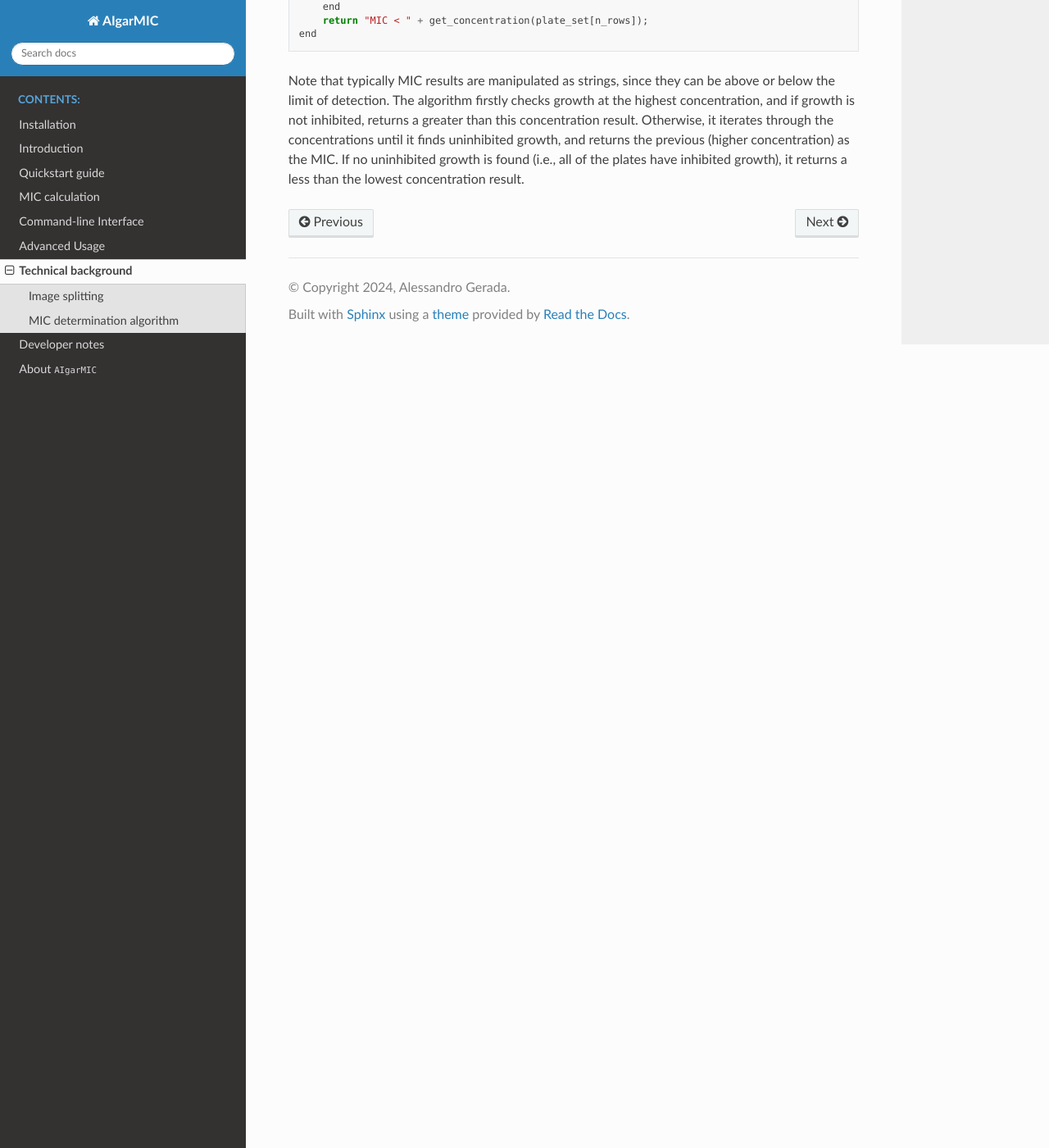
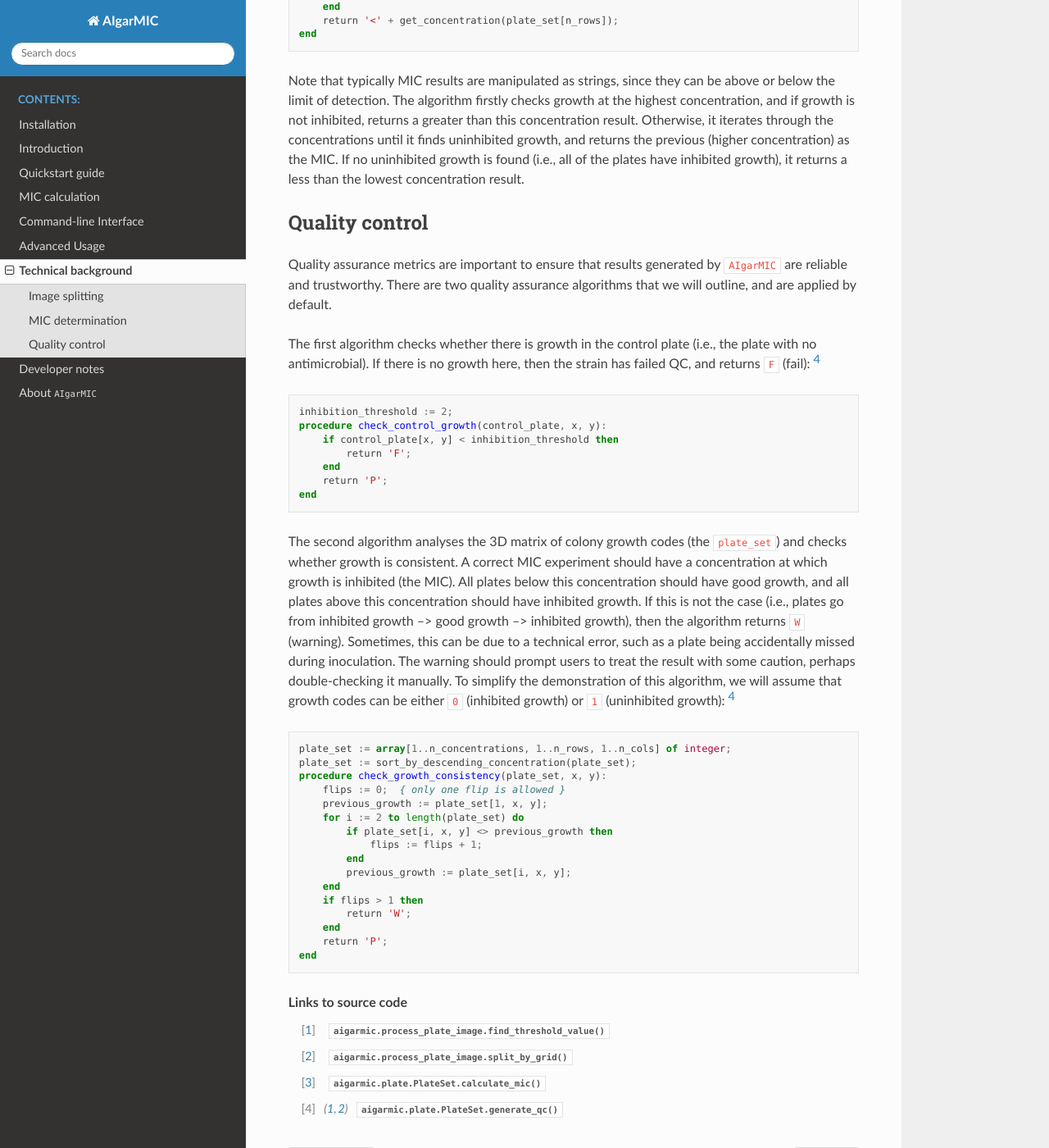
Before and after one commit to agerada/AIgarMIC, a Sphinx documentation site: the page built from docs/source/technical.rst, in a window 1280 px wide and 1400 px high, scrolled down 1906 px. Shown: the whole window at 82% size. Built offline with Sphinx 7.4.7 and the Read the Docs theme 2.0.0, drawn with Linux system fonts in a browser that asks for light colours; some of the changed text lies outside the part shown.

Commit message:
qc added to technical

```diff
--- a/docs/source/technical.rst
+++ b/docs/source/technical.rst
@@ -10,7 +10,9 @@ The first key step that must be performed reliably is the splitting of an agar p
 
 Secondly, in real-world use, we often encounter stray colonies that would disturb algorithms that anchor to colony growth. For these reasons, we found the use of a black grid on the agar plate as the most practical and reliable method to direct an image splitting algorithm. We applied the grid (using transparent paper) during the photography step, allowing us to adjust the grid to compensate for stray colonies. The grid also worked well in plates with high antimicrobial concentrations, where growth can be sparse.
 
-The algorithm first needs to map out the grid using `simple thresholding <https://docs.opencv.org/4.x/d7/d4d/tutorial_py_thresholding.html>`_. If the grid is added in software using a perfect black, this is easy, since a threshold value of ``0`` should work. If the grid is applied during photography, it may be an off black/grey color. To solve this issue, the algorithm searches for the lowest threshold value that returns the expected number of small images (split using `contours <https://docs.opencv.org/4.x/d4/d73/tutorial_py_contours_begin.html>`_::
+The algorithm first needs to map out the grid using `simple thresholding <https://docs.opencv.org/4.x/d7/d4d/tutorial_py_thresholding.html>`_. If the grid is added in software using a perfect black, this is easy, since a threshold value of ``0`` should work. If the grid is applied during photography, it may be an off black/grey color. To solve this issue, the algorithm searches for the lowest threshold value that returns the expected number of small images (split using `contours <https://docs.opencv.org/4.x/d4/d73/tutorial_py_contours_begin.html>`_: [#f1]_
+
+.. code-block:: Delphi
 
     procedure find_threshold(image, max_threshold, n_rows, n_cols);
     for i := 1 to max_threshold do
@@ -21,7 +23,9 @@ The algorithm first needs to map out the grid using `simple thresholding <https:
         end
     end
 
-Now that we have a threshold value that generates the expected number of contours, we can use the contours to split the image into small images. To make sure each image is in the correct position within the matrix that we generate, we iterate through the contours, sorted by their x-y co-ordinates::
+Now that we have a threshold value that generates the expected number of contours, we can use the contours to split the image into small images. To make sure each image is in the correct position within the matrix that we generate, we iterate through the contours, sorted by their x-y co-ordinates: [#f2]_
+
+.. code-block:: Delphi
 
     procedure split_by_grid(image, contours, n_rows, n_cols);
     image_matrix := array[1..n_rows, 1..n_cols] of image;
@@ -35,19 +39,21 @@ Now that we have a threshold value that generates the expected number of contour
 
 Finally, we end up with an matrix of images, each representing a single inoculation site.
 
-MIC determination algorithm
----------------------------
+MIC determination
+-----------------
 
 Assuming that we have an ``image_matrix`` for each agar plate in our experiment, we can combine these into a 3-dimensional matrix (in ``AIgarMIC`` this would correspond to a :class:`aigarmic.PlateSet` object). Assuming further that each ``image_matrix`` has been converted to a matrix of colony growth codes, the MIC determination algorithm can be applied.
 
-We will assume that colony growth codes are one of ``(0, 1, 2)``, and that the threshold for uninhibited growth is ``2`` (i.e., values under ``2`` will be counted as inhibited growth). To calculate the MIC at position ``x, y``, we will search for the concentration at which growth starts to be inhibited. To do this, we will iterate in reverse until we find a concentration where growth is inhibited::
+We will assume that colony growth codes are one of ``(0, 1, 2)``, and that the threshold for uninhibited growth is ``2`` (i.e., values under ``2`` will be counted as inhibited growth). To calculate the MIC at position ``x, y``, we will search for the concentration at which growth starts to be inhibited. To do this, we will iterate in reverse until we find a concentration where growth is inhibited: [#f3]_
+
+.. code-block:: Delphi
 
     plate_set := array[1..n_concentrations, 1..n_rows, 1..n_cols] of integer;
     plate_set := sort_by_descending_concentration(plate_set);
     inhibition_threshold := 2;
     procedure calculate_mic(plate_set, x, y);
         if plate_set[1, x, y] >= inhibition_threshold then
-            return "MIC > " + get_concentration(plate_set[1]);
+            return '>' + get_concentration(plate_set[1]);
         end
         mic := get_concentration(plate_set[1]);
         for i := 1 to length(plate_set) do
@@ -56,7 +62,52 @@ We will assume that colony growth codes are one of ``(0, 1, 2)``, and that the t
             end
             mic := get_concentration(plate_set[i]);
         end
-        return "MIC < " + get_concentration(plate_set[n_rows]);
+        return '<' + get_concentration(plate_set[n_rows]);
     end
 
 Note that typically MIC results are manipulated as strings, since they can be above or  below the limit of detection. The algorithm firstly checks growth at the highest concentration, and if growth is not inhibited, returns a greater than this concentration result. Otherwise, it iterates through the concentrations until it finds uninhibited growth, and returns the previous (higher concentration) as the MIC. If no uninhibited growth is found (i.e., all of the plates have inhibited growth), it returns a less than the lowest concentration result.
+
+Quality control
+---------------
+
+Quality assurance metrics are important to ensure that results generated by ``AIgarMIC`` are reliable and trustworthy. There are two quality assurance algorithms that we will outline, and are applied by default.
+
+The first algorithm checks whether there is growth in the control plate (i.e., the plate with no antimicrobial). If there is no growth here, then the strain has failed QC, and returns ``F`` (fail): [#f4]_
+
+.. code-block:: Delphi
+
+    inhibition_threshold := 2;
+    procedure check_control_growth(control_plate, x, y):
+        if control_plate[x, y] < inhibition_threshold then
+            return 'F';
+        end
+        return 'P';
+    end
+
+The second algorithm analyses the 3D matrix of colony growth codes (the ``plate_set``) and checks whether growth is consistent. A correct MIC experiment should have a concentration at which growth is inhibited (the MIC). All plates below this concentration should have good growth, and all plates above this concentration should have inhibited growth. If this is not the case (i.e., plates go from inhibited growth --> good growth --> inhibited growth), then the algorithm returns ``W`` (warning). Sometimes, this can be due to a technical error, such as a plate being accidentally missed during inoculation. The warning should prompt users to treat the result with some caution, perhaps double-checking it manually. To simplify the demonstration of this algorithm, we will assume that growth codes can be either ``0`` (inhibited growth) or ``1`` (uninhibited growth): [#f4]_
+
+.. code-block:: Delphi
+
+    plate_set := array[1..n_concentrations, 1..n_rows, 1..n_cols] of integer;
+    plate_set := sort_by_descending_concentration(plate_set);
+    procedure check_growth_consistency(plate_set, x, y):
+        flips := 0;  { only one flip is allowed }
+        previous_growth := plate_set[1, x, y];
+        for i := 2 to length(plate_set) do
+            if plate_set[i, x, y] <> previous_growth then
+                flips := flips + 1;
+            end
+            previous_growth := plate_set[i, x, y];
+        end
+        if flips > 1 then
+            return 'W';
+        end
+        return 'P';
+    end
+
+.. rubric:: Links to source code
+
+.. [#f1] :func:`aigarmic.process_plate_image.find_threshold_value`
+.. [#f2] :func:`aigarmic.process_plate_image.split_by_grid`
+.. [#f3] :func:`aigarmic.plate.PlateSet.calculate_mic`
+.. [#f4] :func:`aigarmic.plate.PlateSet.generate_qc`
```
